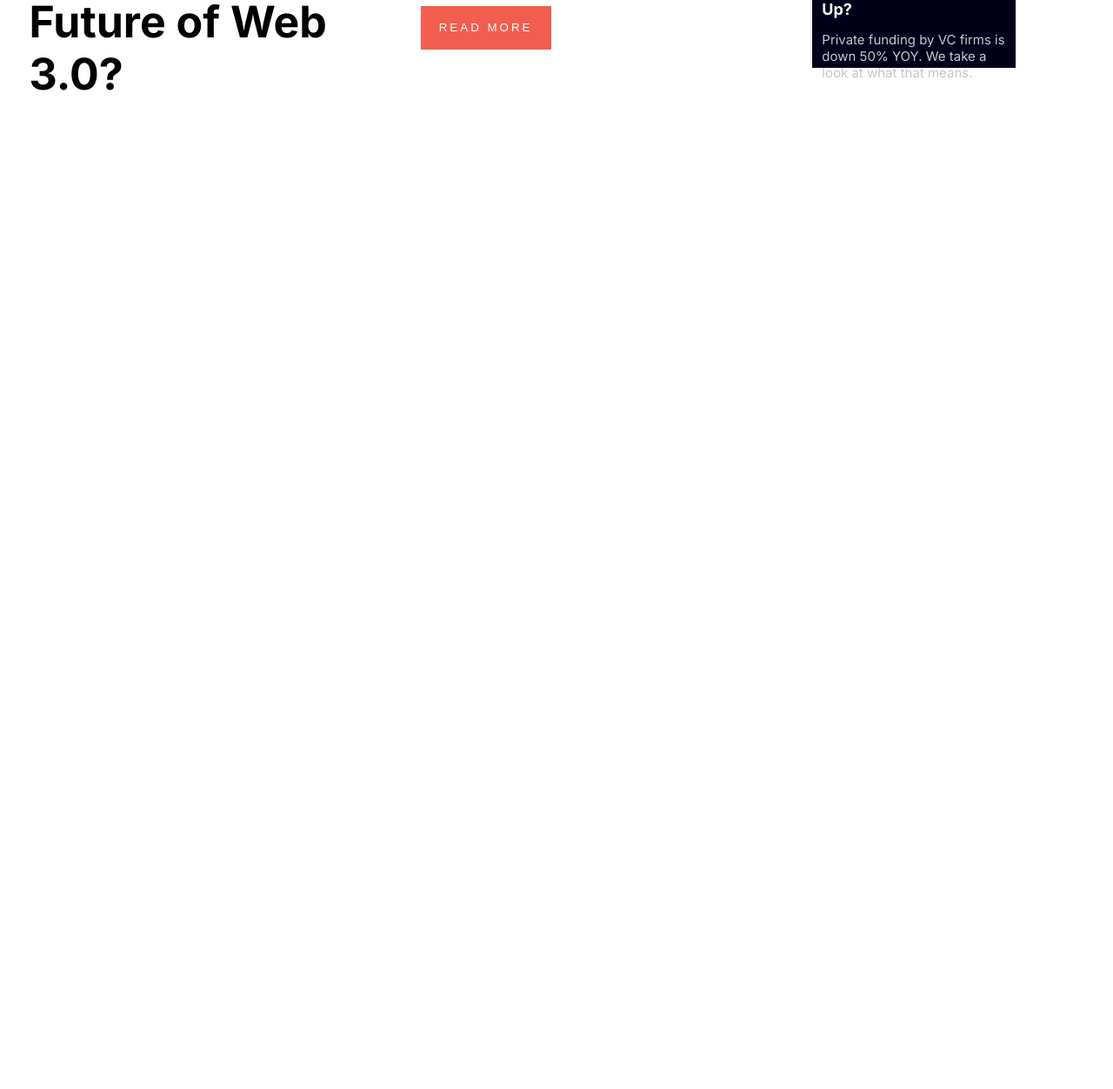
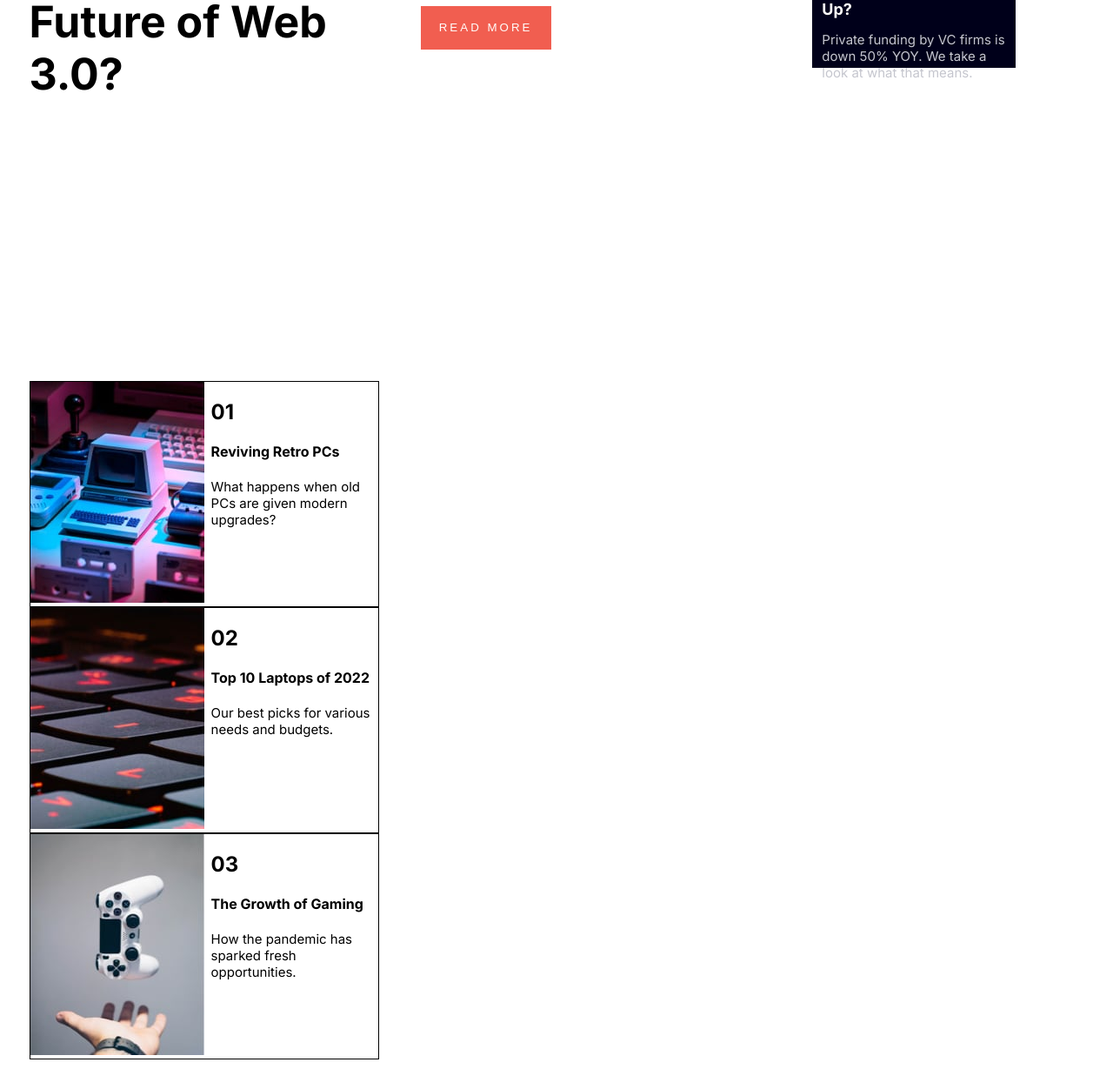
Before and after one commit to abdmud/news-homepage, a plain HTML site: page index.html in a window 1280 px wide. Shown: the part 594-1846 px from the top of the page at 87% size. Before the commit the page ends 800 px from the top, so only its background shows below. Drawn offline with Linux system fonts and the light colour scheme.

Commit message:
cards layout

```diff
--- a/index.html
+++ b/index.html
@@ -49,7 +49,8 @@
           </div>
 
           <div class="paragraph">
-            <p>We dive into the next evolution of the web that claims to put the power of the platforms back into the hands of
+            <p>We dive into the next evolution of the web that claims to put the power of the platforms back into the
+              hands of
               the people.
               But is it really fulfilling its promise?</p>
             <button class="btn">READ MORE</button>
@@ -70,20 +71,43 @@
         <p class="col-p">Private funding by VC firms is down 50% YOY. We take a look at what that means.</p>
 
       </div>
-    </container>
+  </container>
 
-  <!-- 01
-  Reviving Retro PCs
-  What happens when old PCs are given modern upgrades?
+  <container class="cards">
+    <div class="card">
+      <div class="card-img">
+        <img src="./assets/images/image-retro-pcs.jpg" alt="image-retro-pcs">
+      </div>
+      <div class="card-text">
+        <h2 class="number">01</h2>
+        <h4>Reviving Retro PCs</h4>
+        <p class="card-text">What happens when old PCs are given modern upgrades?</p>
+      </div>
+    </div>
 
-  02
-  Top 10 Laptops of 2022
-  Our best picks for various needs and budgets.
+    <div class="card">
+      <div class="card-img">
+        <img src="./assets/images/image-top-laptops.jpg" alt="image-top-laptops">
+      </div>
+      <div class="card-text">
+        <h2 class="number">02</h2>
+        <h4>Top 10 Laptops of 2022</h4>
+        <p class="card-text">Our best picks for various needs and budgets.</p>
+      </div>
+    </div>
 
-  03
-  The Growth of Gaming
-  How the pandemic has sparked fresh opportunities.
-   -->
-</container>
+    <div class="card">
+      <div class="card-img">
+        <img src="./assets/images/image-gaming-growth.jpg" alt="image-gaming-growth">
+      </div>
+      <div class="card-text">
+        <h2 class="number">03</h2>
+        <h4>The Growth of Gaming</h4>
+        <p class="card-text">How the pandemic has sparked fresh opportunities.</p>
+      </div>
+    </div>
+
+  </container>
+
 </body>
 </html>
--- a/style.css
+++ b/style.css
@@ -89,3 +89,12 @@ ul {
     cursor: pointer;
     letter-spacing: 3px;
 }
+.cards {
+    margin-top: 40%;
+}
+.card {
+    border: solid 1px black;
+    display: flex;
+    width: 400px;
+    gap: 2%;
+}
```
